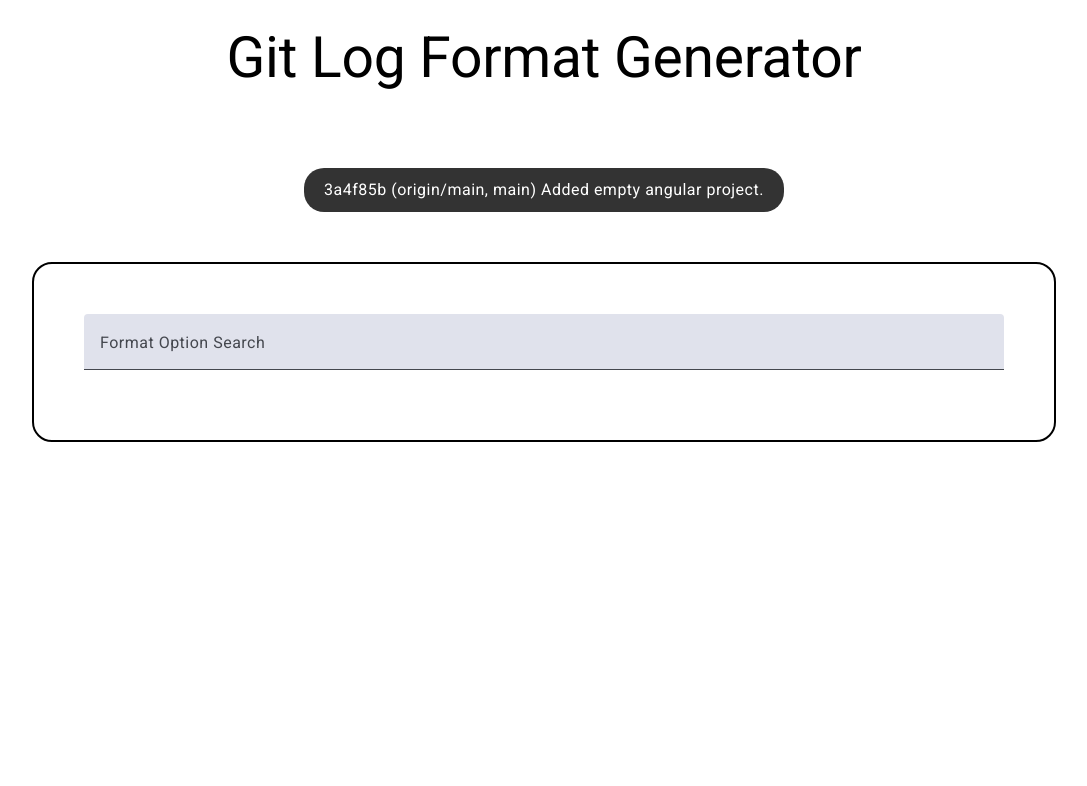
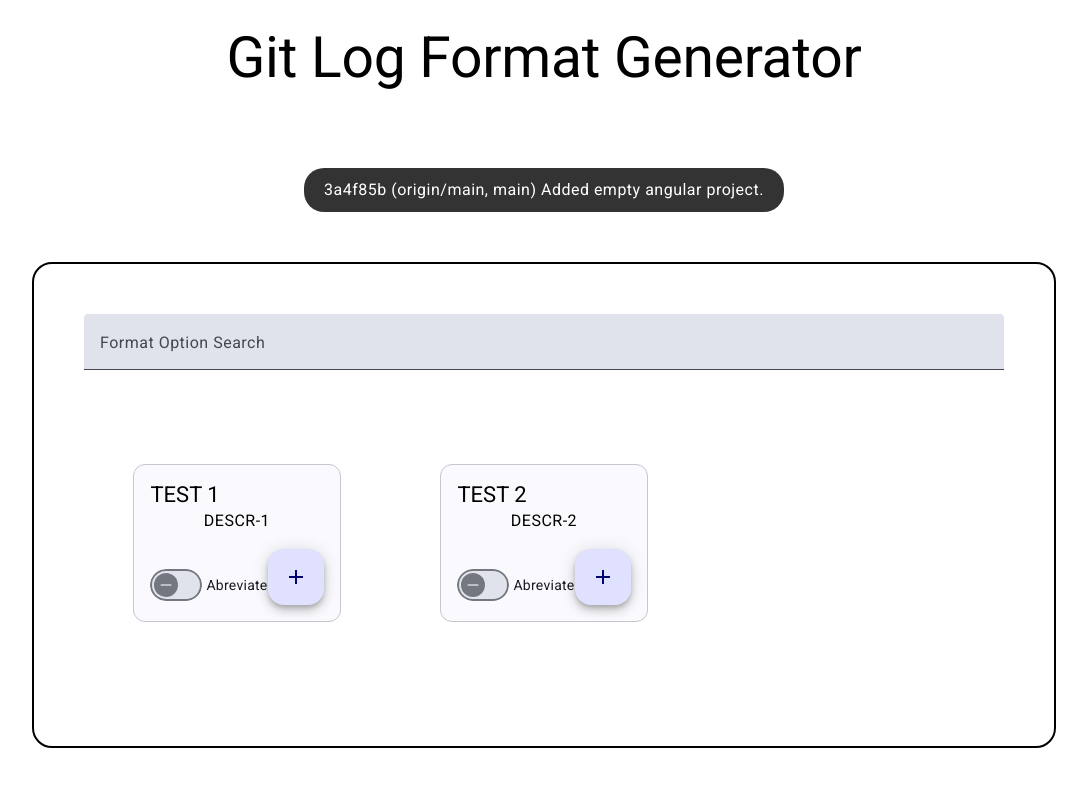
Before and after one commit to apolkinghorn/git-log-format-generator, an Angular app: page / in a window 1280 px wide. Shown: the top 786 px of the page, without its empty margins (96-1183 px from the left). Built offline with nearby package versions, Linux system fonts and the light colour scheme.

Commit message:
Adds basic format options grid list

```diff
--- a/src/app/format-builder/format-builder.component.html
+++ b/src/app/format-builder/format-builder.component.html
@@ -1,3 +1,8 @@
 <div class="format-builder">
     <app-format-option-search />
+    <mat-grid-list class="format-options-grid" cols="3">
+        <mat-grid-tile *ngFor="let option of formatOptions">
+            <app-format-option-card [option]="option"/>
+        </mat-grid-tile>
+    </mat-grid-list>
 </div>
--- a/src/app/format-builder/format-builder.component.ts
+++ b/src/app/format-builder/format-builder.component.ts
@@ -1,13 +1,22 @@
 import { Component } from '@angular/core';
+import { CommonModule } from '@angular/common';
+import { FormatOptionCardComponent } from "../format-option-card/format-option-card.component";
 import { FormatOptionSearchComponent } from '../format-option-search/format-option-search.component';
+import { FormatOption } from './format-option';
+import {MatGridListModule} from '@angular/material/grid-list';
 
 @Component({
   selector: 'app-format-builder',
   standalone: true,
-  imports: [FormatOptionSearchComponent],
+  imports: [CommonModule, FormatOptionSearchComponent, FormatOptionCardComponent, MatGridListModule],
   templateUrl: './format-builder.component.html',
   styleUrl: './format-builder.component.css'
 })
 export class FormatBuilderComponent {
-
+  formatOptions: FormatOption[] = [{
+    title: "TEST 1", description: "DESCR-1"
+  },{
+    title: "TEST 2", description: "DESCR-2"
+  }
+];
 }
--- /dev/null
+++ b/src/app/format-builder/format-option.ts
@@ -0,0 +1,4 @@
+export type FormatOption = {
+    title: String;
+    description: String;
+}
--- /dev/null
+++ b/src/app/format-option-card/format-option-card.component.css
@@ -0,0 +1,7 @@
+.example-card {
+    max-width: 400px;
+}
+
+.example-card-footer {
+    padding: 16px;
+}
--- /dev/null
+++ b/src/app/format-option-card/format-option-card.component.html
@@ -0,0 +1,14 @@
+<mat-card class="example-card" appearance="outlined">
+    <mat-card-header>
+      <mat-card-title>{{option.title}}</mat-card-title>
+    </mat-card-header>
+    <mat-card-content>
+      <p>{{option.description}}</p>
+    </mat-card-content>
+    <mat-card-footer class="example-card-footer">
+        <mat-slide-toggle>Abreviate</mat-slide-toggle>
+        <button mat-fab >
+            <mat-icon>add</mat-icon>
+        </button>
+    </mat-card-footer>
+  </mat-card>
--- /dev/null
+++ b/src/app/format-option-card/format-option-card.component.ts
@@ -0,0 +1,18 @@
+import {ChangeDetectionStrategy, Component, Input} from '@angular/core';
+import {MatButtonModule} from '@angular/material/button';
+import {MatCardModule} from '@angular/material/card';
+import {MatIconModule} from '@angular/material/icon';
+import {MatSlideToggleModule} from '@angular/material/slide-toggle';
+import { FormatOption } from '../format-builder/format-option';
+
+@Component({
+  selector: 'app-format-option-card',
+  standalone: true,
+  imports: [MatCardModule, MatSlideToggleModule, MatButtonModule, MatIconModule],
+  changeDetection: ChangeDetectionStrategy.OnPush,
+  templateUrl: './format-option-card.component.html',
+  styleUrl: './format-option-card.component.css'
+})
+export class FormatOptionCardComponent {
+  @Input() option!: FormatOption;
+}
```
Also changed, not shown: 1 other file (tests, documents, lock files or other folders).
